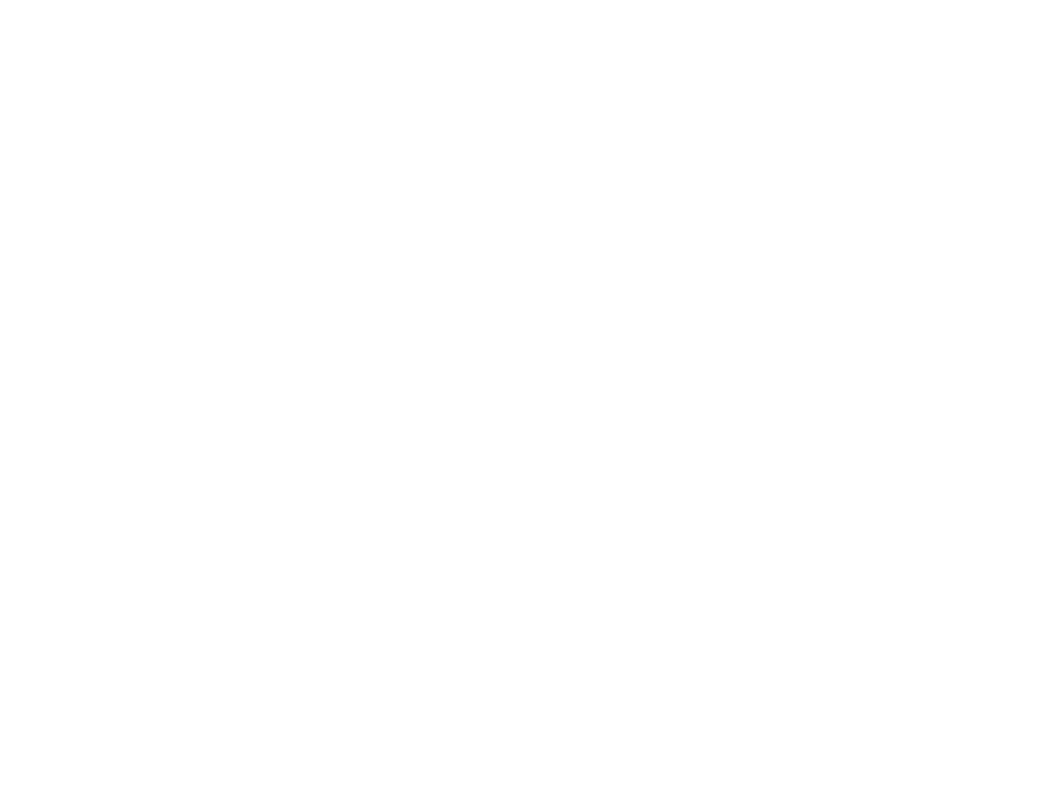
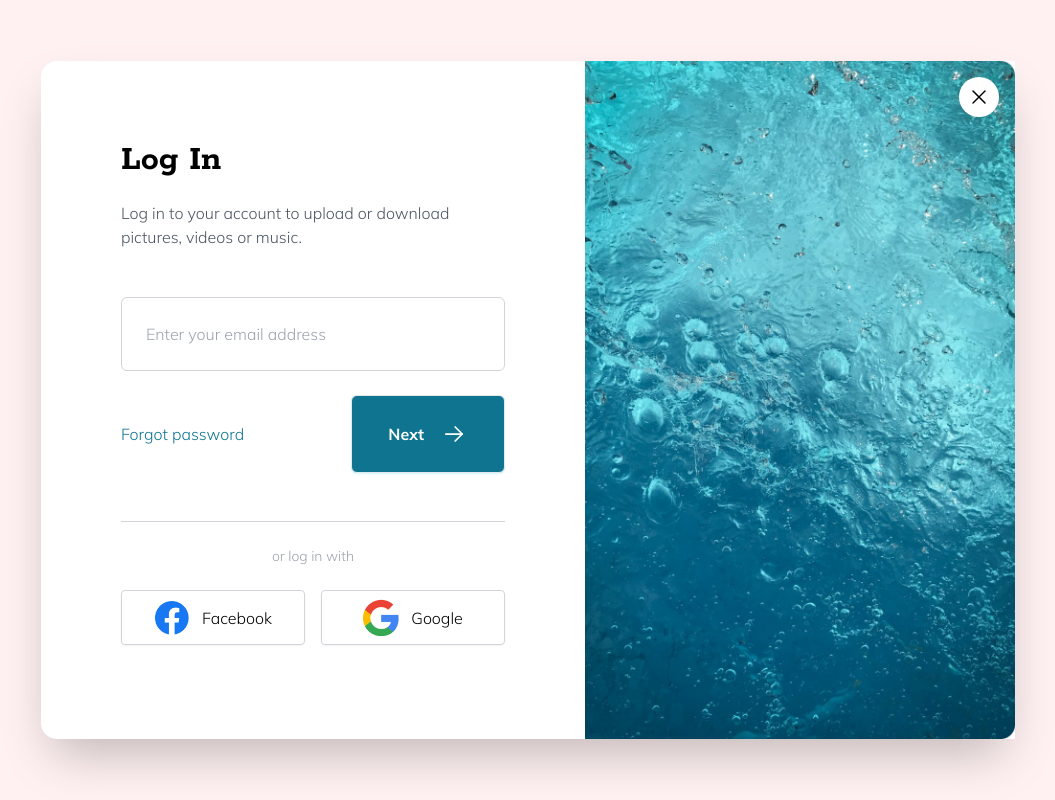
Before and after one commit to MastooraTurkmen/Tailwind-Mini-Projects, a plain HTML site: page login-modal/index.html in a window 1280 px wide. Shown: the whole page, without its empty margins (112-1167 px from the left). Drawn offline with nearby package versions, Linux system fonts and the light colour scheme.

Commit message:
login modal

```diff
--- a/login-modal/index.html
+++ b/login-modal/index.html
@@ -22,6 +22,105 @@
     <title>Login Modal</title>
   </head>
   <body>
+    <!-- Global Container -->
+    <div class="flex items-center justify-center min-h-screen bg-rose-50">
+      <!-- Card Container -->
+      <div class="relative flex flex-col m-6 space-y-10 bg-white shadow-2xl
+        rounded-2xl md:flex-row md:space-y-0 md:m-0">
+        <!-- Left Side -->
+        <div class="p-6 md:p-20">
+          <!-- Top Content -->
+          <h2 class="font-mono mb-5 text-4xl font-bold">Log In</h2>
+          <p class="max-w-sm mb-12 font-sans font-light text-gray-600">
+            Log in to your account to upload or download pictures, videos or
+            music.
+          </p>
+          <input
+            type="text"
+            class="w-full p-6 border border-gray-300 rounded-md placeholder:font-sans
+            placeholder:font-light"
+            placeholder="Enter your email address"
+          />
 
+          <!-- Middle Content -->
+          <div class="flex flex-col items-center justify-between mt-6
+          space-y-6 md:flex-row md:space-y-0">
+            <div class="font-thin text-cyan-700">Forgot password</div>
+
+            <button class="w-full md:w-auto flex justify-center items-center
+            p-6 space-x-4 font-sans font-bold text-white rounded-md shadow-lg
+            px-9 bg-cyan-700 shadow-cyan-100 hover:bg-opacity-90 shadow-sm
+            hover:shadow-lg border transition hover:-translate-y-0.5 duration-150">
+              <span>Next</span>
+              <svg
+                xmlns="http://www.w3.org/2000/svg"
+                class="w-7"
+                viewBox="0 0 24 24"
+                stroke-width="1.5"
+                stroke="#ffffff"
+                fill="none"
+                stroke-linecap="round"
+                stroke-linejoin="round"
+              >
+                <path stroke="none" d="M0 0h24v24H0z" fill="none" />
+                <line x1="5" y1="12" x2="19" y2="12" />
+                <line x1="13" y1="18" x2="19" y2="12" />
+                <line x1="13" y1="6" x2="19" y2="12" />
+              </svg>
+            </button>
+          </div>
+
+          <!-- Border -->
+          <div class="mt-12 border-b border-b-gray-300"></div>
+
+          <!-- Bottom Content -->
+          <p class="py-6 text-sm font-thin text-center text-gray-400">
+            or log in with
+          </p>
+
+          <!-- Bottom Buttons Container -->
+          <div class="flex flex-col space-x-0 space-y-6 md:flex-row md:space-x-4 md:space-y-0">
+
+            <button class="flex items-center justify-center py-2 space-x-3 border
+              border-gray-300 rounded shadow-sm hover:bg-opacity-30 hover:shadow-lg
+              hover:-translate-y-0.5 transition duration-150 md:w-1/2">
+              <img src="images/facebook.png" alt="" class="w-9" />
+              <span class="font-thin">Facebook</span>
+            </button>
+
+            <button class="flex items-center justify-center py-2 space-x-3
+            border border-gray-300 rounded shadow-sm hover:bg-opacity-30
+            hover:shadow-lg hover:-translate-y-0.5 transition duration-150 md:w-1/2">
+              <img src="images/google.png" alt="" class="w-9" />
+              <span class="font-thin">Google</span>
+            </button>
+
+          </div>
+        </div>
+
+        <!-- Right Side -->
+        <img src="images/image.jpg" alt="" class="w-[430px] hidden md:block" />
+
+        <!-- Close Button -->
+        <div class="group absolute -top-5 right-4 flex items-center justify-center
+        w-10 h-10 bg-gray-200 rounded-full md:bg-white md:top-4 hover:cursor-pointer
+        hover:-translate-y-0.5 transition duration-150">
+          <svg
+            xmlns="http://www.w3.org/2000/svg"
+            class="w-6 h-6 text-black group-hover:text-gray-600"
+            viewBox="0 0 24 24"
+            stroke-width="1.5"
+            stroke="currentColor"
+            fill="none"
+            stroke-linecap="round"
+            stroke-linejoin="round"
+          >
+            <path stroke="none" d="M0 0h24v24H0z" fill="none" />
+            <line x1="18" y1="6" x2="6" y2="18" />
+            <line x1="6" y1="6" x2="18" y2="18" />
+          </svg>
+        </div>
+      </div>
+    </div>
   </body>
 </html>
```
